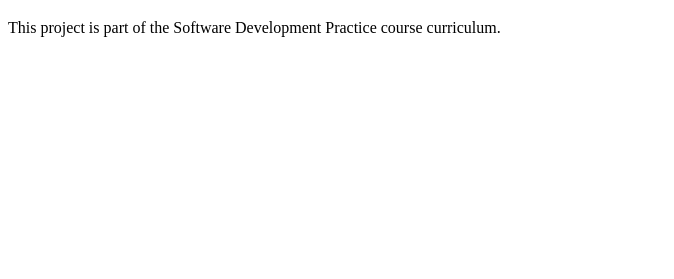
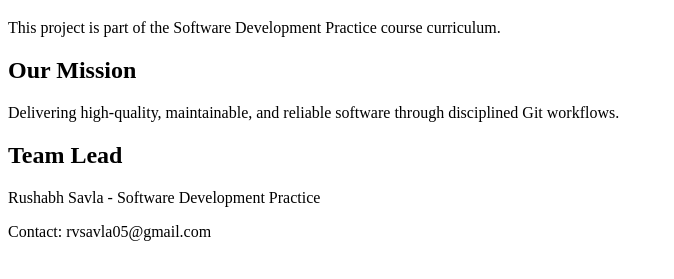
Before and after one commit to Rushabh-Savla/SDP_SGA_2, a plain HTML site: page about.html in a window 1280 px wide. Shown: the part 61-340 px from the top of the page, without its empty margins (0-674 px from the left). Drawn offline with Linux system fonts and the light colour scheme.

Commit message:
Update about.html with company bio and contact information

```diff
--- a/about.html
+++ b/about.html
@@ -11,6 +11,15 @@
     </header>
     <main>
         <p>This project is part of the Software Development Practice course curriculum.</p>
+        <section id="mission">
+            <h2>Our Mission</h2>
+            <p>Delivering high-quality, maintainable, and reliable software through disciplined Git workflows.</p>
+        </section>
+        <section id="team">
+            <h2>Team Lead</h2>
+            <p>Rushabh Savla - Software Development Practice</p>
+            <p>Contact: rvsavla05@gmail.com</p>
+        </section>
     </main>
 </body>
 </html>
```
